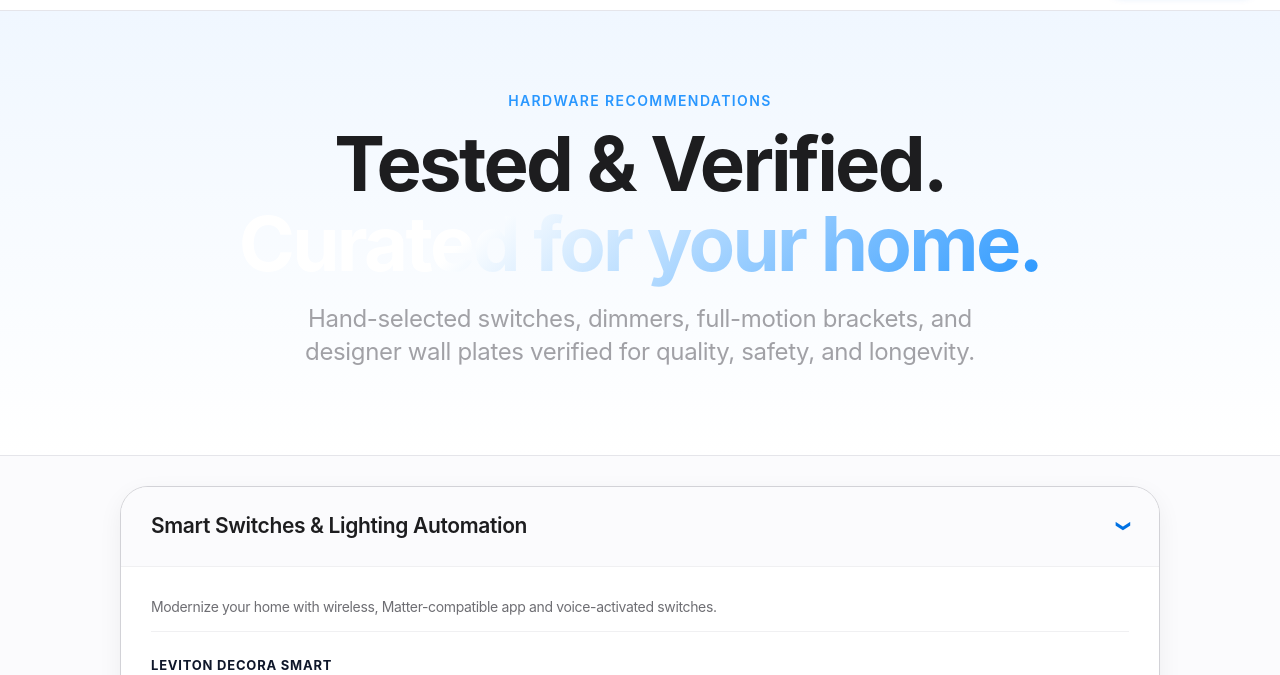
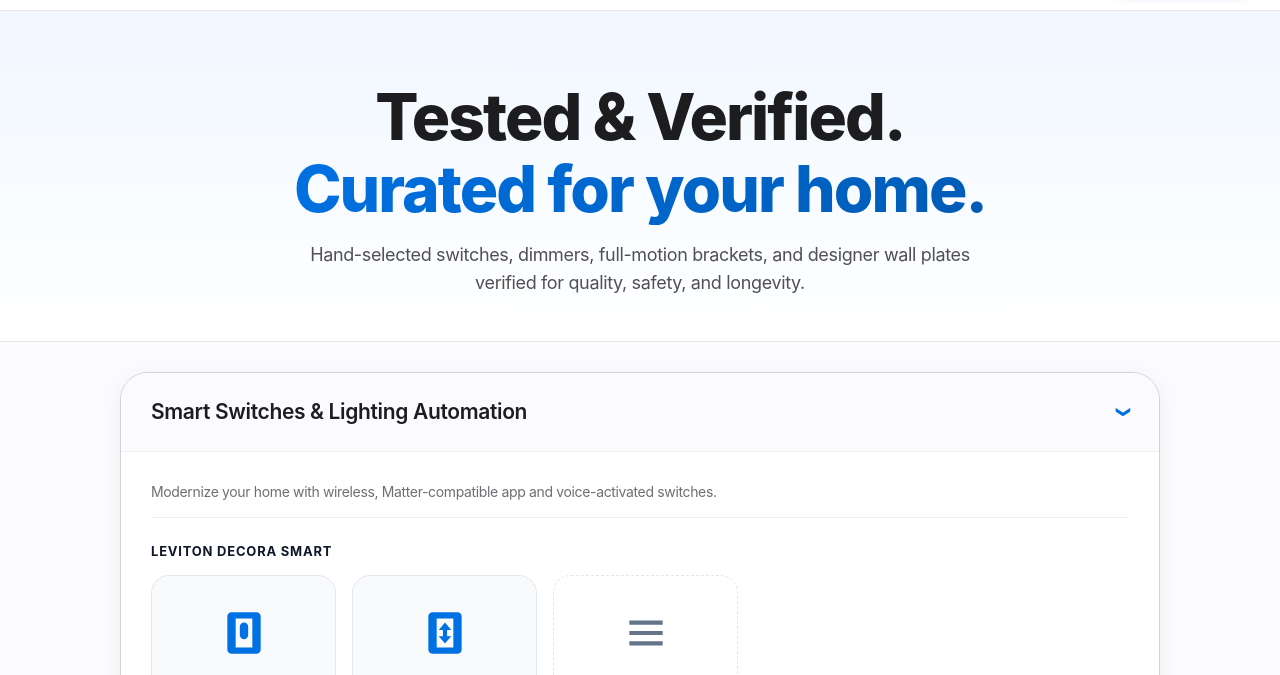
Before and after one commit to krishgowtham/MyPalUSA, a plain HTML site: page catalog.html in a window 1280 px wide. Shown: the part 89-764 px from the top of the page. Drawn offline with Linux system fonts and the light colour scheme.

Commit message:
Remove recommendations badge and fix contrast on heading text

```diff
--- a/catalog.html
+++ b/catalog.html
@@ -10,9 +10,31 @@
     .catalog-stage {
       background: linear-gradient(180deg, #f0f7ff 0%, #ffffff 100%);
       color: #1d1d1f;
-      padding: 80px 24px 50px;
+      padding: 70px 24px 44px;
       text-align: center;
       border-bottom: 1px solid #e5e5ea;
+    }
+    .catalog-stage .headline-giant {
+      color: #1d1d1f;
+      font-size: clamp(38px, 5.5vw, 64px);
+      font-weight: 800;
+      letter-spacing: -0.03em;
+      line-height: 1.12;
+      margin-bottom: 16px;
+    }
+    .catalog-stage .gradient-text-blue {
+      color: #0071e3;
+      background: linear-gradient(135deg, #0071e3 0%, #005bb5 100%);
+      -webkit-background-clip: text;
+      -webkit-text-fill-color: transparent;
+      display: inline-block;
+    }
+    .catalog-stage .subhead-lead {
+      color: #515154;
+      font-size: clamp(16px, 2vw, 18px);
+      max-width: 680px;
+      margin: 0 auto;
+      line-height: 1.55;
     }
 
     /* Accordions Re-Imagined for Apple Light Aesthetic */
@@ -248,9 +270,8 @@
   <!-- Hero -->
   <section class="catalog-stage">
     <div class="apple-container">
-      <span class="eyebrow eyebrow-accent">Hardware Recommendations</span>
       <h1 class="headline-giant">
-        Tested & Verified.<br>
+        Tested &amp; Verified.<br>
         <span class="gradient-text-blue">Curated for your home.</span>
       </h1>
       <p class="subhead-lead">
--- a/css/apple.css
+++ b/css/apple.css
@@ -157,22 +157,24 @@ a {
   margin-bottom: 18px;
 }
 .gradient-text-blue {
-  background: linear-gradient(135deg, #ffffff 30%, #2997ff 100%);
+  background: linear-gradient(135deg, #0071e3 0%, #005bb5 100%);
   -webkit-background-clip: text;
   -webkit-text-fill-color: transparent;
+  color: #0071e3;
 }
 .gradient-text-teal {
-  background: linear-gradient(135deg, #ffffff 30%, #6ee7b7 100%);
+  background: linear-gradient(135deg, #0284c7 0%, #0d9488 100%);
   -webkit-background-clip: text;
   -webkit-text-fill-color: transparent;
+  color: #0d9488;
 }
 .subhead-lead {
-  font-size: clamp(19px, 2.5vw, 24px);
-  color: #a1a1a6;
+  font-size: clamp(17px, 2vw, 20px);
+  color: #515154;
   max-width: 720px;
   margin: 0 auto 36px;
   font-weight: 400;
-  line-height: 1.4;
+  line-height: 1.5;
 }
 
 /* Apple Buttons */
```
